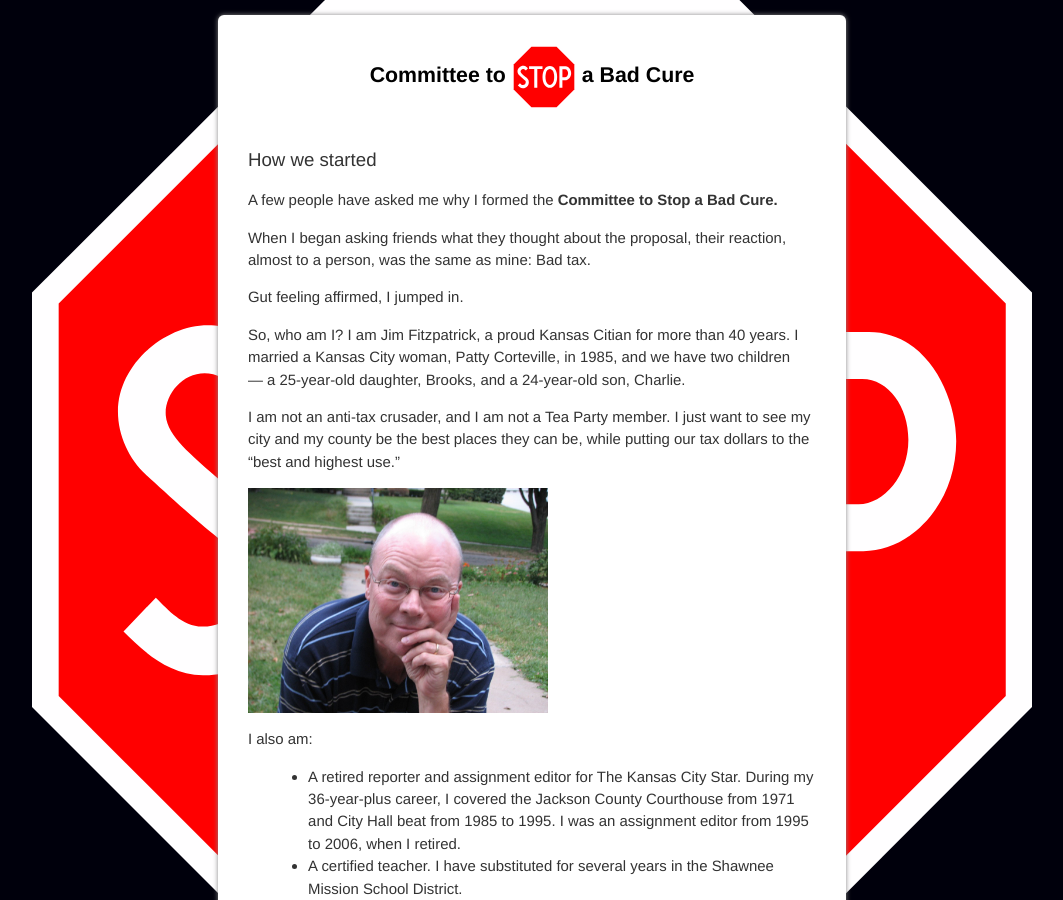
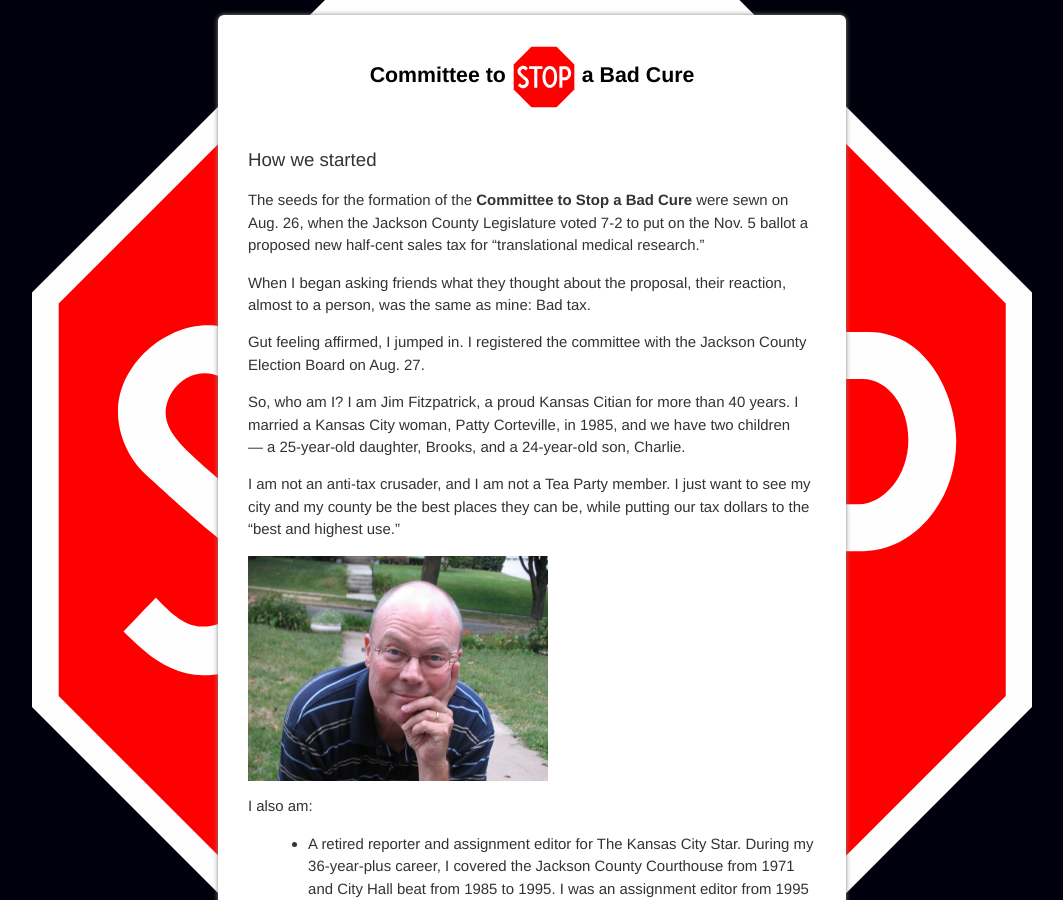
Before and after one commit to jiko/stopabadcure, a Jekyll site: the page built from _posts/2013-09-24-how-we-started.md, in a window 1280 px wide and 900 px high. Shown: the whole window, without its empty margins (108-1171 px from the left). Built offline with Jekyll 4.4.1, drawn with Linux system fonts in a browser that asks for light colours.

Commit message:
Updated 2013-09-24-how-we-started.md

```diff
--- a/_posts/2013-09-24-how-we-started.md
+++ b/_posts/2013-09-24-how-we-started.md
@@ -5,11 +5,11 @@ tags: hero
 published: true
 ---
 
-A few people have asked me why I formed the **Committee to Stop a Bad Cure.**
+The seeds for the formation of the **Committee to Stop a Bad Cure** were sewn on Aug. 26, when the Jackson County Legislature voted 7-2 to put on the Nov. 5 ballot a proposed new half-cent sales tax for "translational medical research."
 
 When I began asking friends what they thought about the proposal, their reaction, almost to a person, was the same as mine: Bad tax.
 
-Gut feeling affirmed, I jumped in.
+Gut feeling affirmed, I jumped in. I registered the committee with the Jackson County Election Board on Aug. 27.
 
 So, who am I? I am Jim Fitzpatrick, a proud Kansas Citian for more than 40 years. I married a Kansas City woman, Patty Corteville, in 1985, and we have two children — a 25-year-old daughter, Brooks, and a 24-year-old son, Charlie.
 
```
